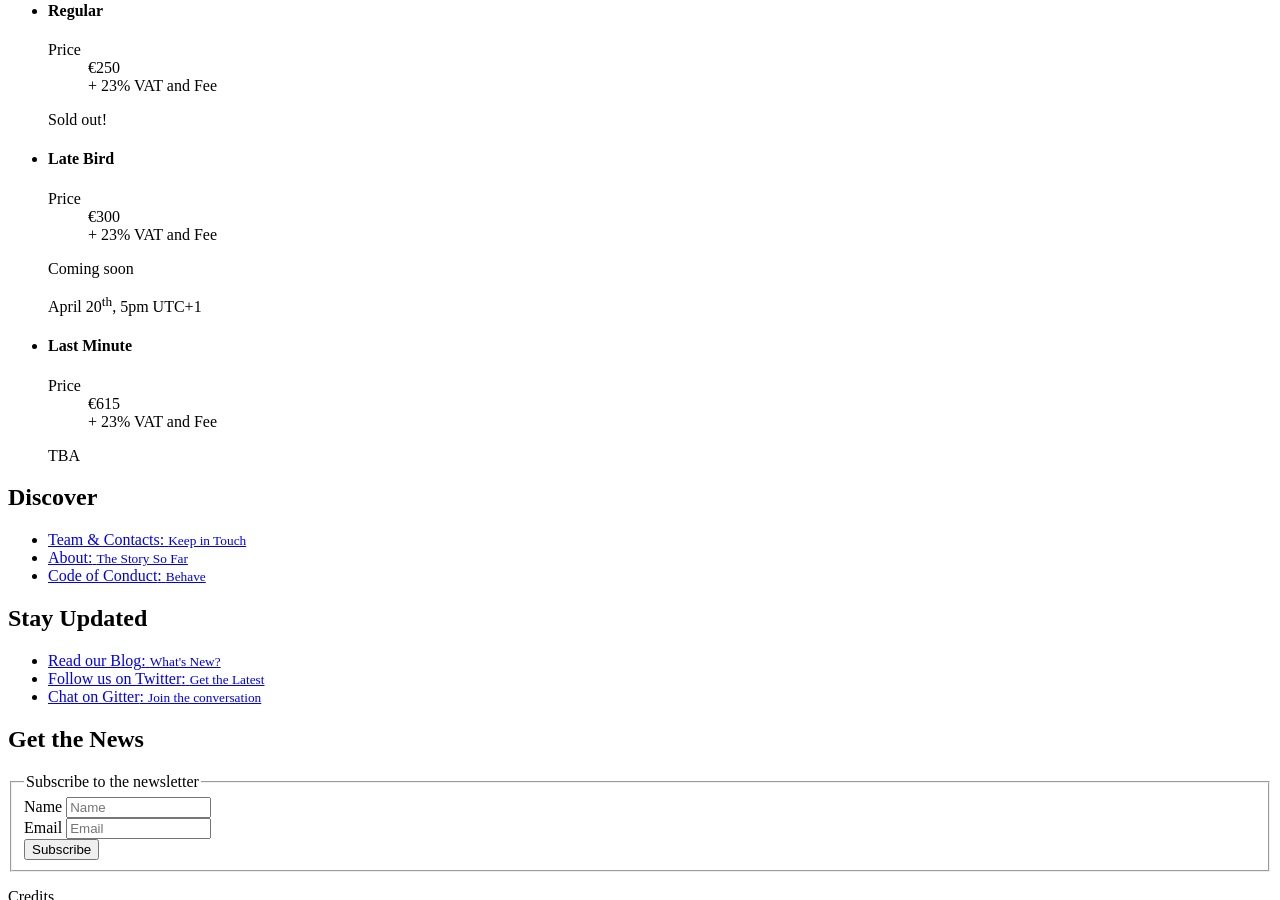
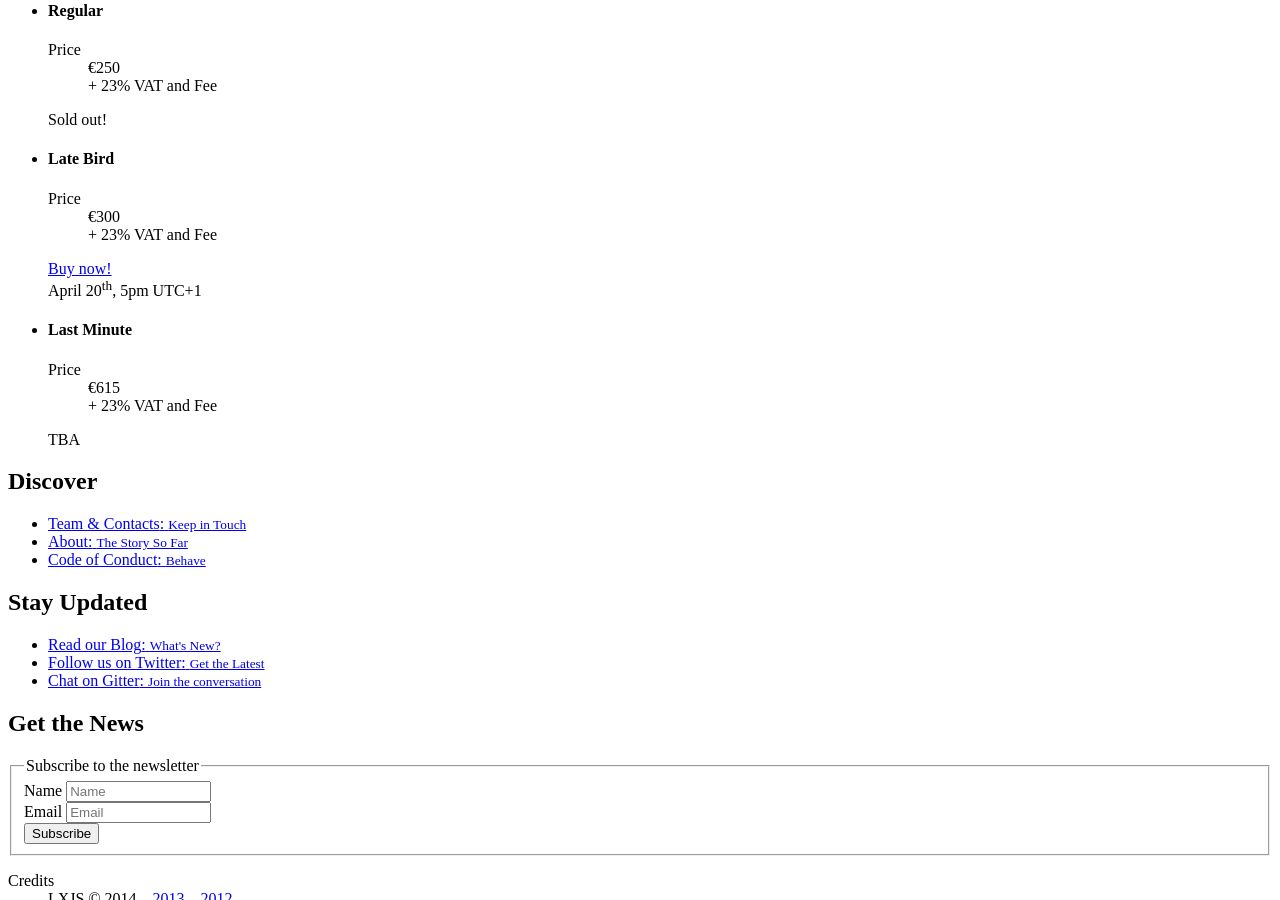
Before and after one commit to LXJS/lxjs-site-2014, a Jekyll site: the page built from src/register/index.html, in a window 1280 px wide and 900 px high, scrolled down 588 px. Built offline with Jekyll 4.4.1, drawn with Linux system fonts in a browser that asks for light colours; nearby versions of some CDN libraries; Markdown is read by kramdown in place of the engine named in the settings.

Commit message:
Late bird sale started

```diff
--- a/src/register/index.html
+++ b/src/register/index.html
@@ -72,8 +72,7 @@ title: Register • LXJS 2014
 								<dd class="subtitle">+ 23% VAT and Fee</dd>
 							</dl>
 							<div class="ticket-body">
-								<p class="note">Coming soon</p>
-								<!-- <a href="https://ti.to/lxjs/2014/" class="cta-bttn">Buy now!</a> -->
+								<a href="https://ti.to/lxjs/2014/" class="cta-bttn">Buy now!</a>
 							</div>
 						</div>
 						<footer class="ticket-foot">
```
